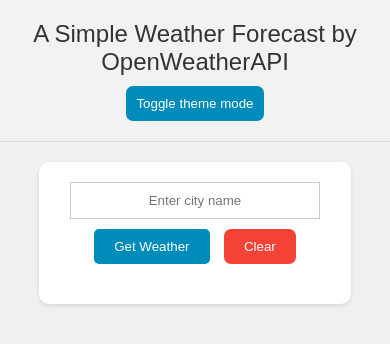
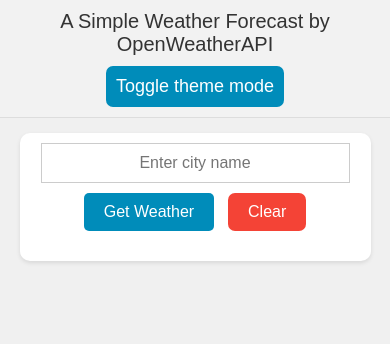
Before and after one commit to ANNO-Rity/MyWeatherApp, a plain HTML site: page index.html in a window 390 px wide. Drawn offline with nearby package versions, Linux system fonts and the light colour scheme.

Commit message:
To make the CSS fit well on smartphones like Infinix Hot 11 Play and Oppo Realme 5i, we can make some adjustments to the layout, typography, and padding

```diff
--- a/style.css
+++ b/style.css
@@ -7,6 +7,8 @@
 
 body {
     background-color: #f0f0f0;
+    font-size: 16px;
+    /* Adjust font size for mobile */
 }
 
 /* Apply a simple font and center the text */
@@ -20,23 +22,28 @@ input {
 /* Style the container */
 #container {
     background-color: #f2f2f2;
-    padding: 20px;
+    padding: 15px;
+    /* Reduce padding for mobile */
     border-bottom: 1px solid #ddd;
 }
 
 /* Style the title */
 .general {
     color: #333;
-    font-size: 24px;
+    font-size: 20px;
+    /* Increase font size for title */
     margin-bottom: 10px;
 }
 
 /* Style the weather input area */
 #weather {
     background-color: #fff;
-    padding: 20px;
-    margin: 20px auto;
-    width: 80%;
+    padding: 15px;
+    /* Reduce padding for mobile */
+    margin: 15px auto;
+    /* Reduce margin for mobile */
+    width: 90%;
+    /* Increase width for mobile */
     max-width: 500px;
     box-shadow: 0 2px 4px rgba(0, 0, 0, 0.1);
     border-radius: 10px;
@@ -48,6 +55,8 @@ input {
     padding: 10px;
     width: calc(100% - 22px);
     margin-bottom: 10px;
+    font-size: 18px;
+    /* Increase font size for input */
 }
 
 /* Style the button */
@@ -59,26 +68,27 @@ input {
     cursor: pointer;
     transition: background-color 0.3s;
     border-radius: 5px;
+    font-size: 18px;
+    /* Increase font size for button */
 }
 
 /* Style the buttons container */
 #weather button {
     display: inline-block;
-    /* Align buttons side by side */
     margin: 0 5px;
-    /* Add some space between buttons */
 }
 
 /* Style the clear button similarly to the get weather button */
 #clear-weather-btn {
     background-color: #f44336;
-    /* Red color for clear action */
     color: white;
     padding: 10px 20px;
     border: none;
     cursor: pointer;
     transition: background-color 0.3s;
     border-radius: 7px;
+    font-size: 18px;
+    /* Increase font size for button */
 }
 
 /* Change clear button color on hover */
@@ -103,8 +113,9 @@ input {
 /* Style the result area */
 #weather-result {
     margin-top: 20px;
+    font-size: 18px;
+    /* Increase font size for result */
 }
-
 
 #toggle-dark-mode {
     background-color: #008CBA;
@@ -112,6 +123,8 @@ input {
     padding: 10px;
     color: #ffffff;
     border-radius: 7px;
+    font-size: 18px;
+    /* Increase font size for button */
 }
 
 /* DARK MODE */
@@ -137,7 +150,6 @@ input {
 
 .dark-mode #toggle-dark-mode {
     border: none;
-
 }
 
 .dark-mode #city-input {
@@ -158,10 +170,8 @@ input {
 #weather-result {
     margin-top: 20px;
     opacity: 0;
-    /* Initially hide the result */
     transition: opacity 0.5s, transform 0.5s;
     transform: translateY(-20px);
-    /* Slide up by 20px */
 }
 
 /* Show the result when it's visible */
@@ -169,3 +179,33 @@ input {
     opacity: 1;
     transform: translateY(0);
 }
+
+/* Media queries for mobile devices */
+@media only screen and (max-width: 600px) {
+
+    /* Adjust font sizes and padding for smaller screens */
+    body {
+        font-size: 14px;
+    }
+
+    #container {
+        padding: 10px;
+    }
+
+    #weather {
+        padding: 10px;
+    }
+
+    #city-input {
+        font-size: 16px;
+    }
+
+    #get-weather-btn,
+    #clear-weather-btn {
+        font-size: 16px;
+    }
+
+    #weather-result {
+        font-size: 16px;
+    }
+}
```
